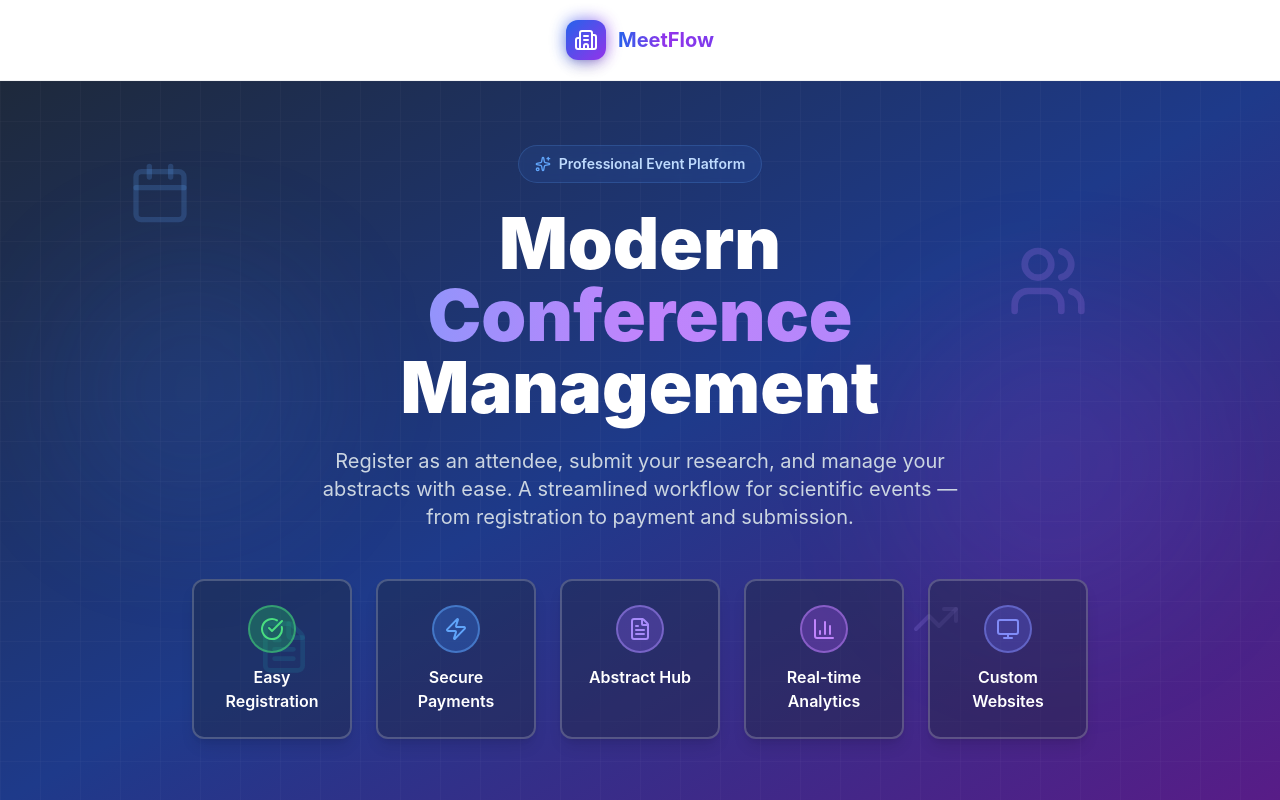
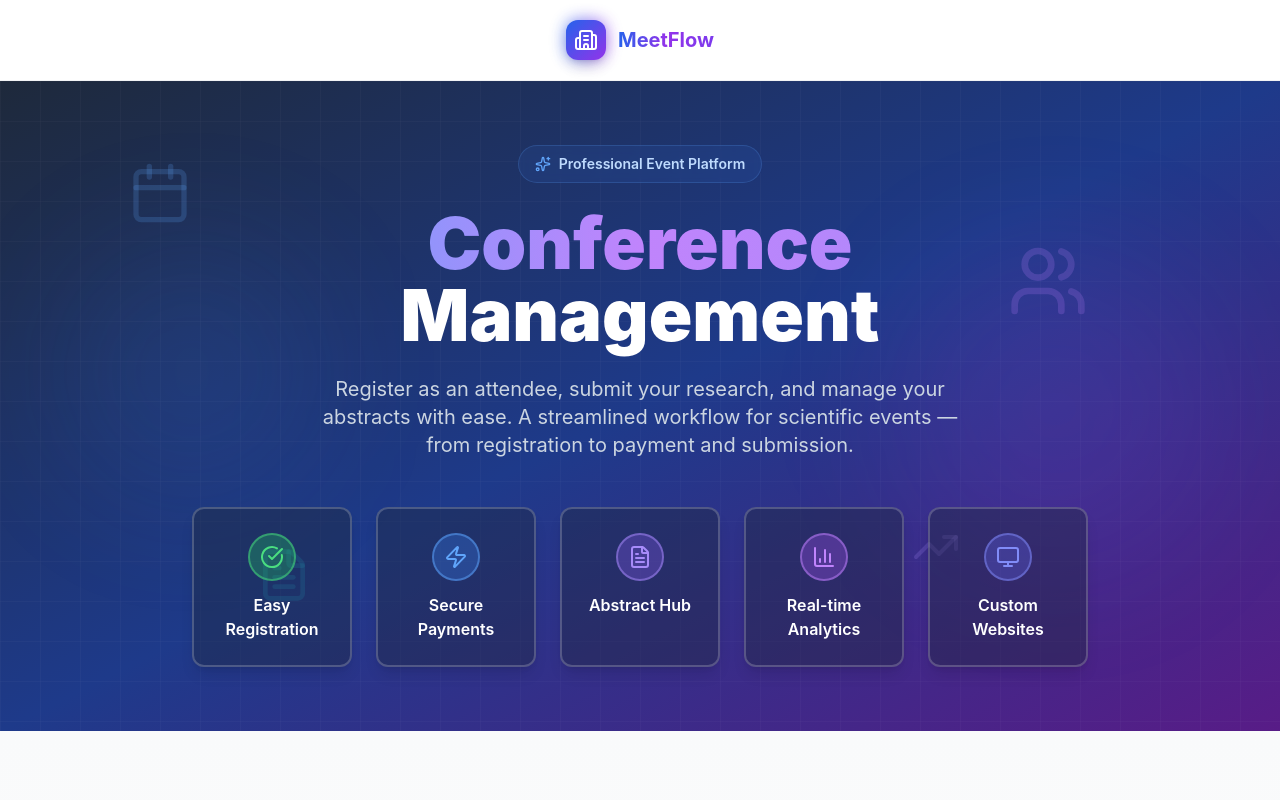
Before and after one commit to CiberWarrior/conference, a Next.js app: page / in a window 1280 px wide. Shown: the top 800 px of the page. Built offline with nearby package versions, Linux system fonts and the light colour scheme.

Commit message:
Remove 'Modern' from homepage title

```diff
--- a/app/page.tsx
+++ b/app/page.tsx
@@ -360,9 +360,6 @@ export default function Home() {
 
               {/* Main Heading */}
               <h1 className="text-4xl sm:text-5xl md:text-6xl lg:text-7xl font-black mb-6 leading-[1.1]">
-                <span className="block text-white">
-                  Modern
-                </span>
                 <span className="block bg-gradient-to-r from-blue-400 via-purple-400 to-violet-400 bg-clip-text text-transparent">
                   Conference
                 </span>
```
